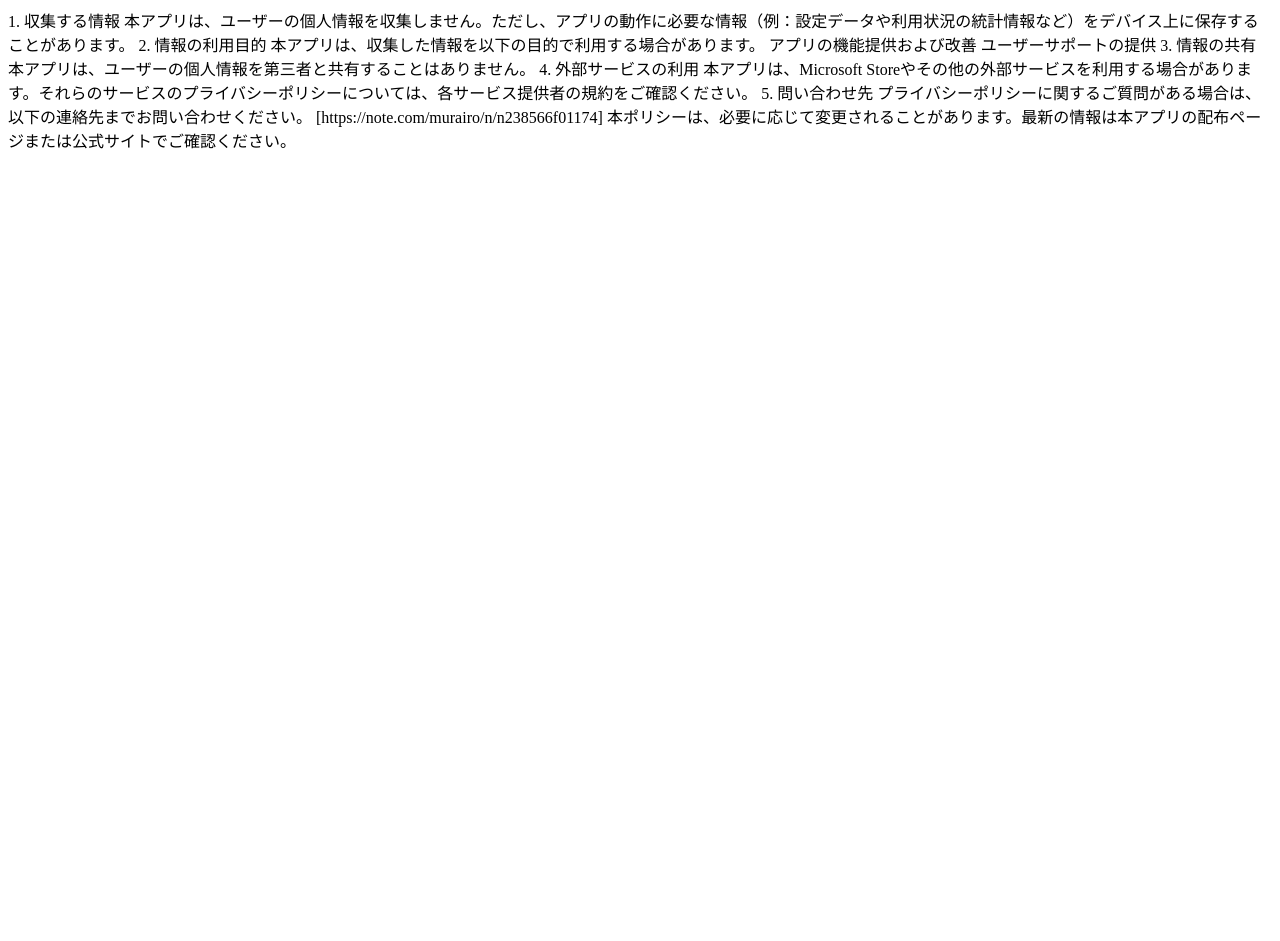
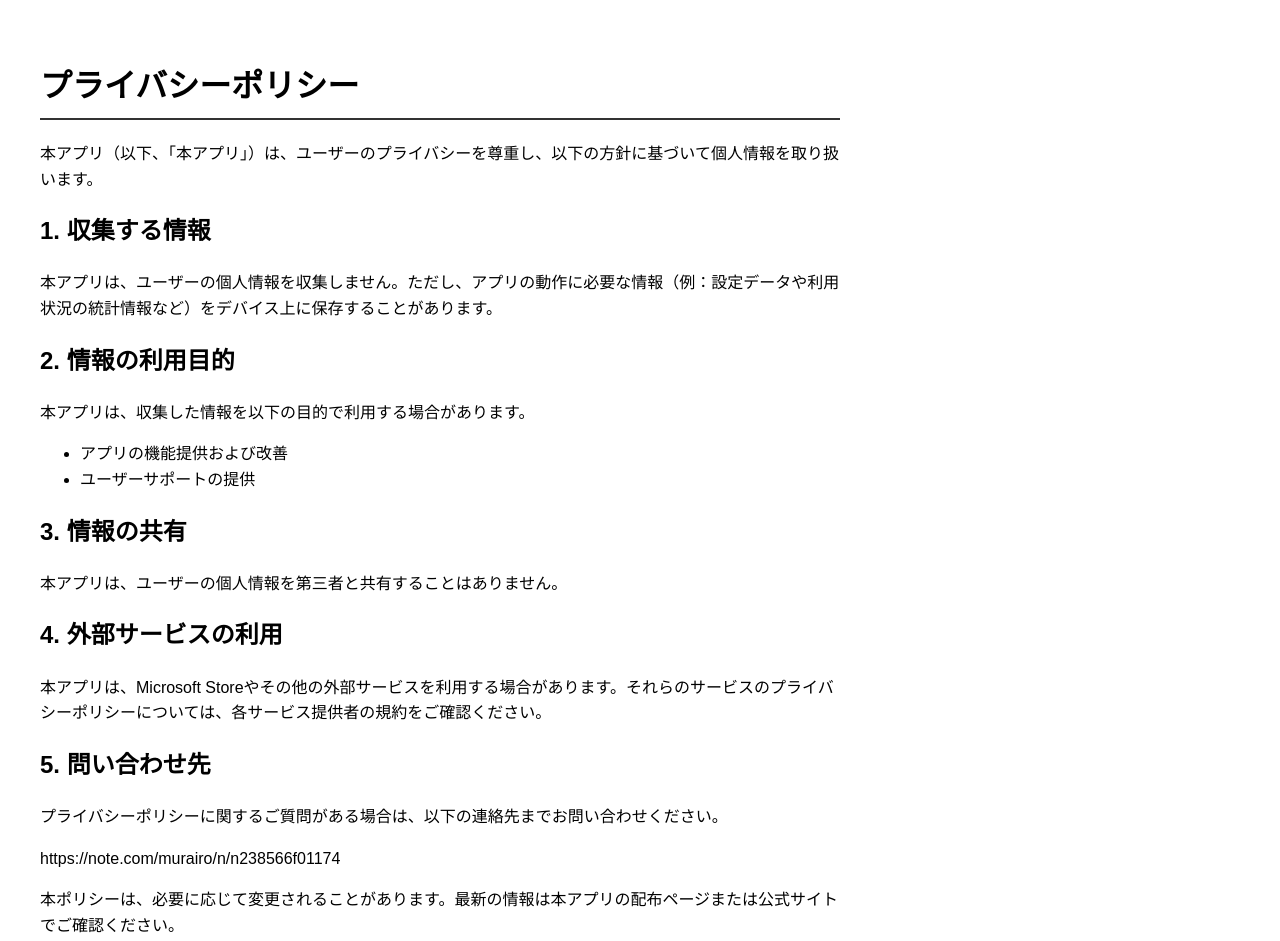
Before and after one commit to shinda1111/murairo-privacy, a plain HTML site: page 0.0.1/index.html in a window 1280 px wide. Before the commit the page ends 800 px from the top, so only its background shows below. Drawn offline with Linux system fonts and the light colour scheme.

Commit message:
add 0.0.1 html

```diff
--- a/0.0.1/index.html
+++ b/0.0.1/index.html
@@ -1,21 +1,50 @@
-<html>
-1. 収集する情報
-本アプリは、ユーザーの個人情報を収集しません。ただし、アプリの動作に必要な情報（例：設定データや利用状況の統計情報など）をデバイス上に保存することがあります。
+<!DOCTYPE html>
+<html lang="ja">
+<head>
+    <meta charset="UTF-8">
+    <meta name="viewport" content="width=device-width, initial-scale=1.0">
+    <title>プライバシーポリシー</title>
+    <style>
+        body {
+            font-family: Arial, sans-serif;
+            line-height: 1.6;
+            margin: 20px;
+            padding: 20px;
+            max-width: 800px;
+        }
+        h1 {
+            border-bottom: 2px solid #333;
+            padding-bottom: 5px;
+        }
+    </style>
+</head>
+<body>
 
-2. 情報の利用目的
-本アプリは、収集した情報を以下の目的で利用する場合があります。
+    <h1>プライバシーポリシー</h1>
 
-アプリの機能提供および改善
-ユーザーサポートの提供
-3. 情報の共有
-本アプリは、ユーザーの個人情報を第三者と共有することはありません。
+    <p>本アプリ（以下、「本アプリ」）は、ユーザーのプライバシーを尊重し、以下の方針に基づいて個人情報を取り扱います。</p>
 
-4. 外部サービスの利用
-本アプリは、Microsoft Storeやその他の外部サービスを利用する場合があります。それらのサービスのプライバシーポリシーについては、各サービス提供者の規約をご確認ください。
+    <h2>1. 収集する情報</h2>
+    <p>本アプリは、ユーザーの個人情報を収集しません。ただし、アプリの動作に必要な情報（例：設定データや利用状況の統計情報など）をデバイス上に保存することがあります。</p>
 
-5. 問い合わせ先
-プライバシーポリシーに関するご質問がある場合は、以下の連絡先までお問い合わせください。
-[https://note.com/murairo/n/n238566f01174]
+    <h2>2. 情報の利用目的</h2>
+    <p>本アプリは、収集した情報を以下の目的で利用する場合があります。</p>
+    <ul>
+        <li>アプリの機能提供および改善</li>
+        <li>ユーザーサポートの提供</li>
+    </ul>
 
-本ポリシーは、必要に応じて変更されることがあります。最新の情報は本アプリの配布ページまたは公式サイトでご確認ください。
+    <h2>3. 情報の共有</h2>
+    <p>本アプリは、ユーザーの個人情報を第三者と共有することはありません。</p>
+
+    <h2>4. 外部サービスの利用</h2>
+    <p>本アプリは、Microsoft Storeやその他の外部サービスを利用する場合があります。それらのサービスのプライバシーポリシーについては、各サービス提供者の規約をご確認ください。</p>
+
+    <h2>5. 問い合わせ先</h2>
+    <p>プライバシーポリシーに関するご質問がある場合は、以下の連絡先までお問い合わせください。</p>
+    <p>https://note.com/murairo/n/n238566f01174</p>
+
+    <p>本ポリシーは、必要に応じて変更されることがあります。最新の情報は本アプリの配布ページまたは公式サイトでご確認ください。</p>
+
+</body>
 </html>
```
